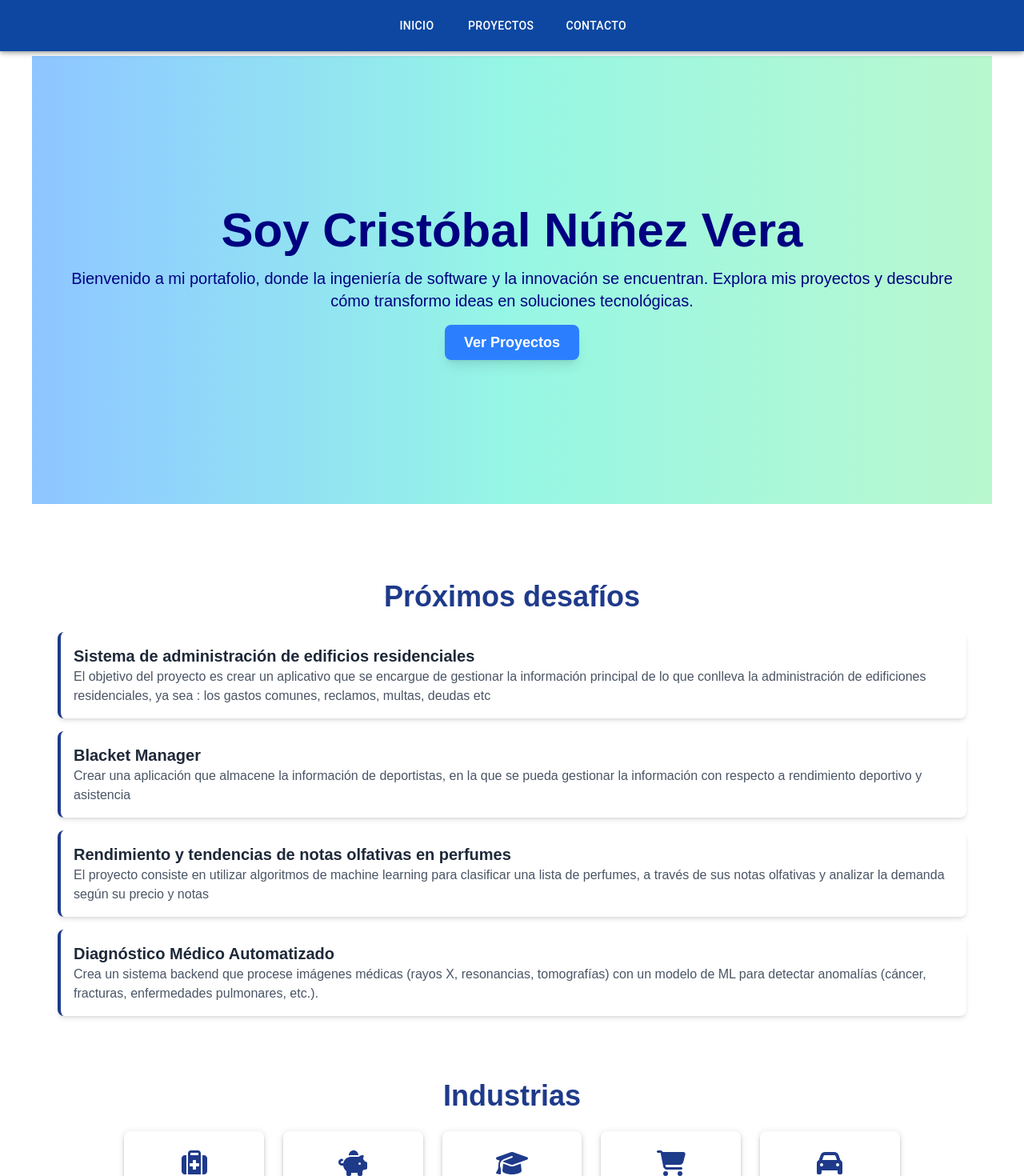
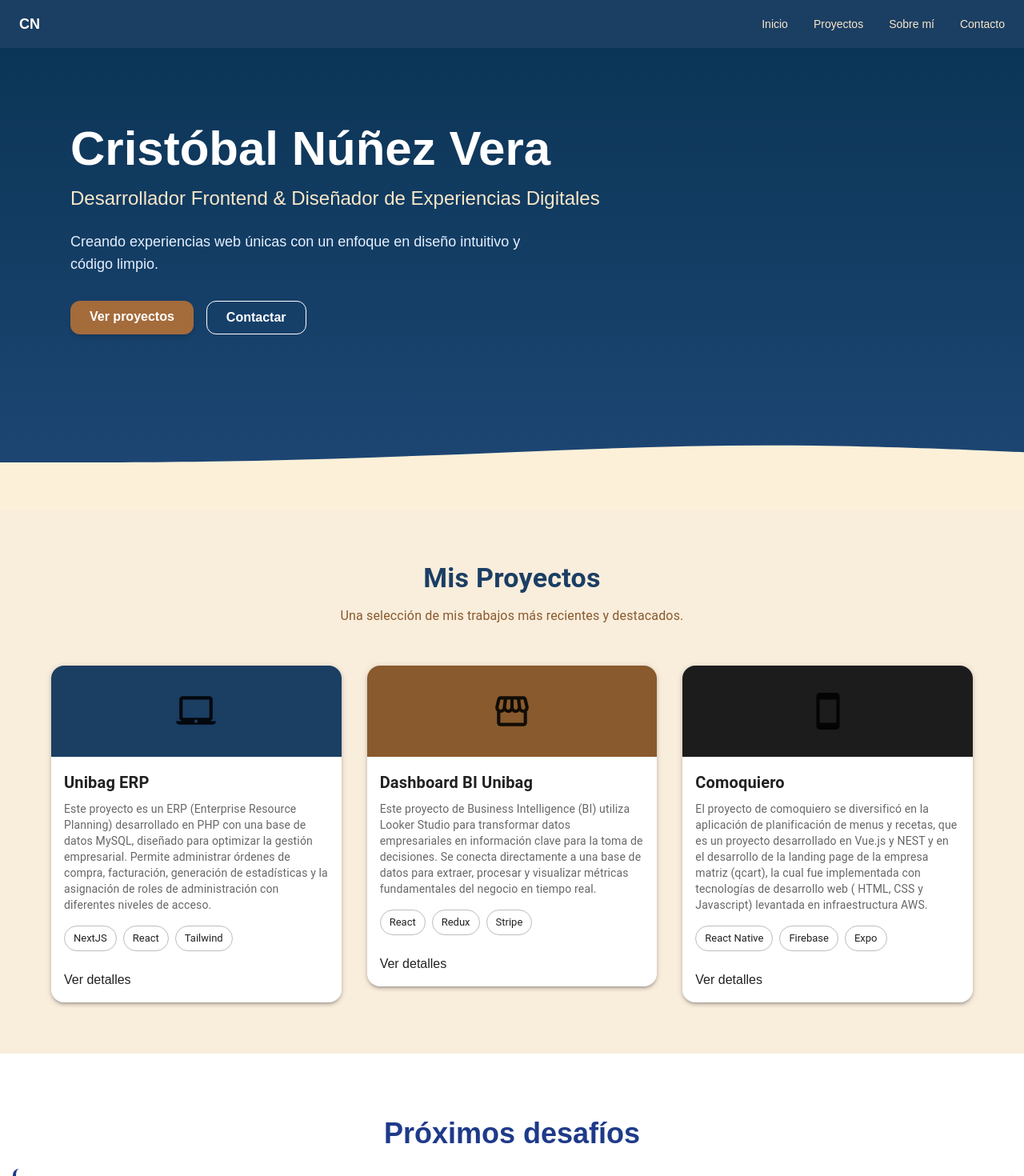
Before and after one commit to totonunez/mi-portafolio, a Next.js app: page / in a window 1280 px wide. Shown: the top 1470 px of the page at 80% size. Built offline with nearby package versions, Linux system fonts and the light colour scheme.

Commit message:
agregar nueva vista

```diff
--- /dev/null
+++ b/src/app/components/HeroSection.tsx
@@ -0,0 +1,46 @@
+import Link from "next/link";
+import React from "react";
+
+export default function HeroSection() {
+  return (
+    <section className="bg-gradient-to-b from-[#0b3556] to-[#1e4776] text-white">
+      <div className="max-w-6xl mx-auto px-6 py-24">
+        <div className="mb-8">
+          <h1 className="text-4xl md:text-6xl font-bold text-white">
+            Cristóbal Núñez Vera
+          </h1>
+          <h2 className="text-xl md:text-2xl mt-4 text-[#f8e8c9]">
+            Desarrollador Frontend & Diseñador de Experiencias Digitales
+          </h2>
+          <p className="text-md md:text-lg mt-6 max-w-xl  text-[#e5f0ff]">
+            Creando experiencias web únicas con un enfoque en diseño intuitivo y
+            código limpio.
+          </p>
+        </div>
+        <div className="flex  gap-4">
+          <Link
+            href="/proyectos"
+            className="bg-[#a46b3b] hover:bg-[#895932] text-white font-semibold py-2 px-6 rounded-xl shadow-md transition-all"
+          >
+            Ver proyectos
+          </Link>
+          <button className="border border-white hover:bg-white hover:text-[#1e4776] text-white font-semibold py-2 px-6 rounded-xl transition-all">
+            Contactar
+          </button>
+        </div>
+      </div>
+      <div className="overflow-hidden">
+        <svg
+          viewBox="0 0 1440 320"
+          className="w-full h-24 md:h-32 -mb-1"
+          preserveAspectRatio="none"
+        >
+          <path
+            fill="#fcf0d8"
+            d="M0,160L60,160C120,160,240,160,360,154.7C480,149,600,139,720,128C840,117,960,107,1080,106.7C1200,107,1320,117,1380,122.7L1440,128L1440,320L1380,320C1320,320,1200,320,1080,320C960,320,840,320,720,320C600,320,480,320,360,320C240,320,120,320,60,320L0,320Z"
+          ></path>
+        </svg>
+      </div>
+    </section>
+  );
+}
--- a/src/app/components/Navbar.tsx
+++ b/src/app/components/Navbar.tsx
@@ -1,19 +1,34 @@
-import { AppBar, Toolbar, Box, Button, Container } from "@mui/material";
+// components/Navbar.tsx
 import Link from "next/link";
 
 export default function Navbar() {
   return (
-    <AppBar position="fixed" sx={{ backgroundColor: "#0D47A1" }}> {/* Azul oscuro */}
-      <Toolbar>
-        {/* Contenedor centrado con los botones */}
-        <Container sx={{ display: "flex", justifyContent: "center" }}>
-          <Box sx={{ display: "flex", gap: 3 }}>
-            <Button color="inherit" component={Link} href="/">Inicio</Button>
-            <Button color="inherit" component={Link} href="/proyectos">Proyectos</Button>
-            <Button color="inherit" component={Link} href="/contacto">Contacto</Button>
-          </Box>
-        </Container>
-      </Toolbar>
-    </AppBar>
+    <nav className="bg-[#1b3e63] text-white py-4 px-6 flex justify-between items-center">
+      <div className="flex items-center space-x-2">
+        <span className="font-bold text-lg">CN</span>
+      </div>
+      <ul className="flex space-x-8 text-sm font-medium">
+        <li>
+          <Link href="#inicio" className="hover:underline text-[#f8e8c9]">
+            Inicio
+          </Link>
+        </li>
+        <li>
+          <Link href="#proyectos" className="hover:underline text-[#f8e8c9]">
+            Proyectos
+          </Link>
+        </li>
+        <li>
+          <Link href="#sobre-mi" className="hover:underline text-[#f8e8c9]">
+            Sobre mí
+          </Link>
+        </li>
+        <li>
+          <Link href="#contacto" className="hover:underline text-[#f8e8c9]">
+            Contacto
+          </Link>
+        </li>
+      </ul>
+    </nav>
   );
 }
--- /dev/null
+++ b/src/app/components/ProyectosSection.tsx
@@ -0,0 +1,109 @@
+import {
+  Box,
+  Container,
+  Grid,
+  Typography,
+  Chip,
+  Card,
+  CardContent,
+  CardActions,
+  Button,
+  CardMedia,
+} from "@mui/material";
+import Link from "next/link";
+import LaptopMacIcon from "@mui/icons-material/LaptopMac";
+import StorefrontIcon from "@mui/icons-material/Storefront";
+import SmartphoneIcon from "@mui/icons-material/Smartphone";
+
+const projects = [
+  {
+    id: "1",
+    title: "Unibag ERP",
+    description:
+      "Este proyecto es un ERP (Enterprise Resource Planning) desarrollado en PHP con una base de datos MySQL, diseñado para optimizar la gestión empresarial. Permite administrar órdenes de compra, facturación, generación de estadísticas y la asignación de roles de administración con diferentes niveles de acceso. ",
+    tech: ["NextJS", "React", "Tailwind"],
+    imagenes: ["/images/Unibag1.png", "/images/Unibag3.png"],
+    icon: <LaptopMacIcon sx={{ fontSize: 50 }} />,
+    bgColor: "#1b3e63",
+  },
+  {
+    id: "2",
+    title: "Dashboard BI Unibag",
+    description:
+      "Este proyecto de Business Intelligence (BI) utiliza Looker Studio para transformar datos empresariales en información clave para la toma de decisiones. Se conecta directamente a una base de datos para extraer, procesar y visualizar métricas fundamentales del negocio en tiempo real.",
+    tech: ["React", "Redux", "Stripe"],
+    imagenes: ["/images/unibaglooker2.png"],
+    icon: <StorefrontIcon sx={{ fontSize: 50 }} />,
+    bgColor: "#885A2D",
+  },
+  {
+    id: "3",
+    title: "Comoquiero",
+    description:
+      "El proyecto de comoquiero se diversificó en la aplicación de planificación de menus y recetas, que es un proyecto desarrollado en Vue.js y NEST y en el desarrollo de la landing page de la empresa matriz (qcart), la cual fue implementada con tecnologías de desarrollo web ( HTML, CSS y Javascript) levantada en infraestructura AWS.",
+    tech: ["React Native", "Firebase", "Expo"],
+    imagenes: ["/images/comoquiero1.png", "/images/comoquiero2.png"],
+    icon: <SmartphoneIcon sx={{ fontSize: 50 }} />,
+    bgColor: "#1c1c1c",
+  },
+];
+
+export default function ProjectsSection() {
+  return (
+    <Box sx={{ backgroundColor: "#f9eddc", py: 8 }}>
+      <Container>
+        <Typography
+          variant="h4"
+          align="center"
+          color="#1b3e63"
+          fontWeight="bold"
+          gutterBottom
+        >
+          Mis Proyectos
+        </Typography>
+        <Typography variant="subtitle1" align="center" color="#885A2D" mb={6}>
+          Una selección de mis trabajos más recientes y destacados.
+        </Typography>
+
+        <Grid container spacing={4}>
+          {projects.map((project, index) => (
+            <Grid item xs={12} md={4} key={index}>
+              <Card sx={{ borderRadius: 4, boxShadow: 3 }}>
+                <Box
+                  sx={{
+                    backgroundColor: project.bgColor,
+                    p: 4,
+                    display: "flex",
+                    justifyContent: "center",
+                    alignItems: "center",
+                  }}
+                >
+                  {project.icon}
+                </Box>
+                <CardContent>
+                  <Typography variant="h6" fontWeight="bold" gutterBottom>
+                    {project.title}
+                  </Typography>
+                  <Typography variant="body2" color="text.secondary">
+                    {project.description}
+                  </Typography>
+                  <Box
+                    mt={2}
+                    sx={{ display: "flex", gap: 1, flexWrap: "wrap" }}
+                  >
+                    {project.tech.map((tech, i) => (
+                      <Chip key={i} label={tech} variant="outlined" />
+                    ))}
+                  </Box>
+                </CardContent>
+                <CardActions sx={{ px: 2, pb: 2 }}>
+                  <Link href={`/proyectos/${project.id}`}>Ver detalles</Link>
+                </CardActions>
+              </Card>
+            </Grid>
+          ))}
+        </Grid>
+      </Container>
+    </Box>
+  );
+}
--- a/src/app/layout.tsx
+++ b/src/app/layout.tsx
@@ -2,15 +2,17 @@
 
 import "./globals.css";
 import Navbar from "./components/Navbar";
-import Container from "./components/Container";
 import Footerr from "./components/Footer";
 import Head from "next/head";
-import Script from 'next/script';
+import Script from "next/script";
 import { useEffect } from "react";
 import { usePathname } from "next/navigation";
 
-
-export default function RootLayout({ children }: { children: React.ReactNode }) {
+export default function RootLayout({
+  children,
+}: {
+  children: React.ReactNode;
+}) {
   const pathname = usePathname(); // Reemplaza useRouter() con usePathname()
 
   useEffect(() => {
@@ -20,7 +22,6 @@ export default function RootLayout({ children }: { children: React.ReactNode })
   }, [pathname]);
   return (
     <html lang="es">
-
       <Head>
         <link
           rel="stylesheet"
@@ -65,17 +66,13 @@ export default function RootLayout({ children }: { children: React.ReactNode })
             src="https://www.googletagmanager.com/ns.html?id=GTM-5NTC9M5F"
             height="0"
             width="0"
-          style={{ display: 'none', visibility: 'hidden' }}
+            style={{ display: "none", visibility: "hidden" }}
           ></iframe>
         </noscript>
         <Navbar />
-        <main className="flex-1">
-
-          <Container>{children}</Container>
-        </main>
+        <main className="flex-1">{children}</main>
         <Footerr />
       </body>
-
     </html>
   );
 }
--- a/src/app/page.tsx
+++ b/src/app/page.tsx
@@ -1,27 +1,28 @@
 "use client";
-import {  Button, Typography, Box, Grid, Paper} from "@mui/material";
+import { Button, Typography, Box, Grid, Paper } from "@mui/material";
 import Link from "next/link";
 
 // Importamos el archivo JSON
 
-import blogsData from '../data/blogs.json';
-import futurosproyectosData from '../data/futurosproyectos.json';
+import blogsData from "../data/blogs.json";
+import futurosproyectosData from "../data/futurosproyectos.json";
 import CardProximosDesafios from "./components/CardProximosDesafios";
-import { FontAwesomeIcon } from '@fortawesome/react-fontawesome';
-import { faSuitcaseMedical } from '@fortawesome/free-solid-svg-icons';
-import { faPiggyBank } from '@fortawesome/free-solid-svg-icons';
-import { faGraduationCap } from '@fortawesome/free-solid-svg-icons';
-import { faShoppingCart } from '@fortawesome/free-solid-svg-icons';
-import { faCar } from '@fortawesome/free-solid-svg-icons';
+import HeroSection from "./components/HeroSection";
+import ProjectsSection from "./components/ProyectosSection";
+import { FontAwesomeIcon } from "@fortawesome/react-fontawesome";
+import { faSuitcaseMedical } from "@fortawesome/free-solid-svg-icons";
+import { faPiggyBank } from "@fortawesome/free-solid-svg-icons";
+import { faGraduationCap } from "@fortawesome/free-solid-svg-icons";
+import { faShoppingCart } from "@fortawesome/free-solid-svg-icons";
+import { faCar } from "@fortawesome/free-solid-svg-icons";
 
 const categories = [
-  { icon: faSuitcaseMedical, title: 'Salud' },
-  { icon: faPiggyBank, title: 'Finanzas' },
-  { icon: faGraduationCap, title: 'Educación' },
-  { icon: faShoppingCart, title: 'E-commerce' },
-  { icon: faCar, title: 'Automotriz' }
+  { icon: faSuitcaseMedical, title: "Salud" },
+  { icon: faPiggyBank, title: "Finanzas" },
+  { icon: faGraduationCap, title: "Educación" },
+  { icon: faShoppingCart, title: "E-commerce" },
+  { icon: faCar, title: "Automotriz" },
 ];
-
 
 const blogPosts = blogsData;
 const desafios = futurosproyectosData;
@@ -29,30 +30,9 @@ const desafios = futurosproyectosData;
 export default function Home() {
   return (
     <div>
-      <div
-        className="h-[70vh] w-full flex flex-col items-center justify-center text-center bg-gradient-to-r from-blue-300 via-teal-200 to-green-200 relative"
-      >
-        {/* Contenido */}
-        <div className="relative z-10 px-6" style={{ color: "#000080" }}>
-          <h1 className="text-4xl md:text-6xl font-bold mb-4">
-          Soy Cristóbal Núñez Vera
-          </h1>
-          <p className="text-lg md:text-xl mb-6">
-          Bienvenido a mi portafolio, donde la ingeniería de software y la innovación se encuentran.
-          Explora mis proyectos y descubre cómo transformo ideas en soluciones tecnológicas.
-          </p>
-
-
-          <Link
-            href="/proyectos"
-            className="bg-blue-500 hover:bg-blue-600 text-white text-lg font-semibold py-3 px-6 rounded-lg transition-all duration-300 shadow-lg mb-8"
-          >
-            Ver Proyectos
-          </Link>
-        </div>
-      </div>
+      <HeroSection></HeroSection>
       {/* Sección de Proyectos que se vienen */}
-      <main className="p-4">
+      <ProjectsSection />
 
       <Box my={5}>
         <div className="py-10">
@@ -67,8 +47,18 @@ export default function Home() {
         <Grid container spacing={3} justifyContent="center">
           {categories.map((category, index) => (
             <Grid item key={index} xs={12} sm={6} md={4} lg={2}>
-                <Paper elevation={3} sx={{ p: 3, textAlign: 'center', borderRadius: 2 }}>
-                  <FontAwesomeIcon icon={category.icon} style={{ fontSize: '2rem', color: '#1E3A8A', marginBottom: '10px' }} />
+              <Paper
+                elevation={3}
+                sx={{ p: 3, textAlign: "center", borderRadius: 2 }}
+              >
+                <FontAwesomeIcon
+                  icon={category.icon}
+                  style={{
+                    fontSize: "2rem",
+                    color: "#1E3A8A",
+                    marginBottom: "10px",
+                  }}
+                />
                 <Typography variant="h6">{category.title}</Typography>
               </Paper>
             </Grid>
@@ -77,22 +67,27 @@ export default function Home() {
       </Box>
 
       {/* Sección de Blog */}
-      {/* Sección de Blog */}
       <Box my={5}>
-        <Typography variant="h3" textAlign="center" mb={3}>Para conocer más sobre las nuevas tecnologías</Typography>
-        <Typography variant="h6" textAlign="center" mb={2}> Te invito a leer algún de nuestros artículos recomendados</Typography>
+        <Typography variant="h3" textAlign="center" mb={3}>
+          Para conocer más sobre las nuevas tecnologías
+        </Typography>
+        <Typography variant="h6" textAlign="center" mb={2}>
+          {" "}
+          Te invito a leer algún de nuestros artículos recomendados
+        </Typography>
 
         <ul>
           {blogPosts.map((post, index) => (
             <li key={index}>
               <Link href={post.link} passHref>
-                <Button variant="text" color="primary">{post.titulo}</Button>
+                <Button variant="text" color="primary">
+                  {post.titulo}
+                </Button>
               </Link>
             </li>
           ))}
         </ul>
       </Box>
-      </main>
     </div>
   );
 }
```
Also changed, not shown: src/app/contacto/page.tsx (+77 -63 lines), src/app/proyectos/page.tsx (indentation only), 1 other file (tests, documents, lock files or other folders). Lines whose indentation alone changed are shown as unchanged.
